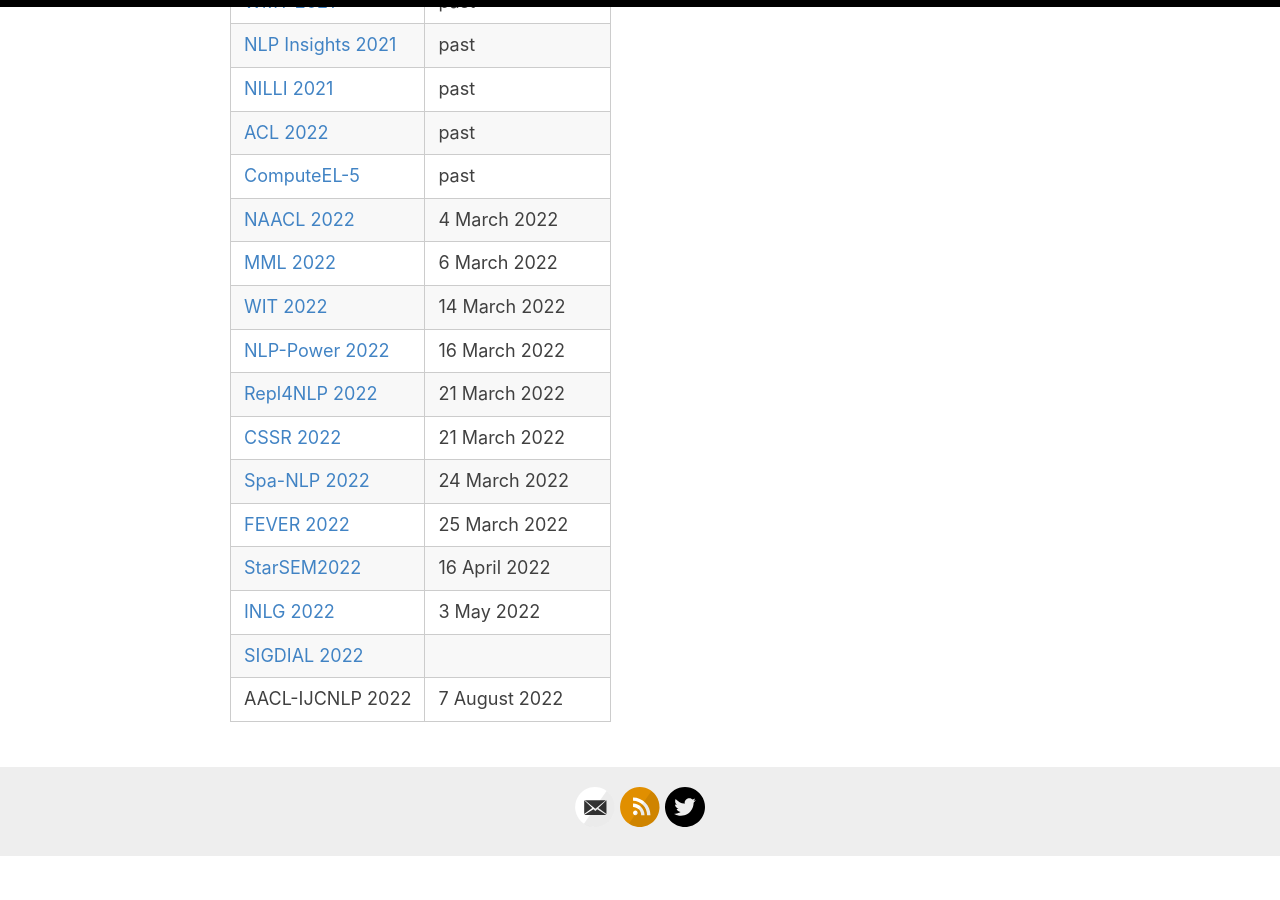
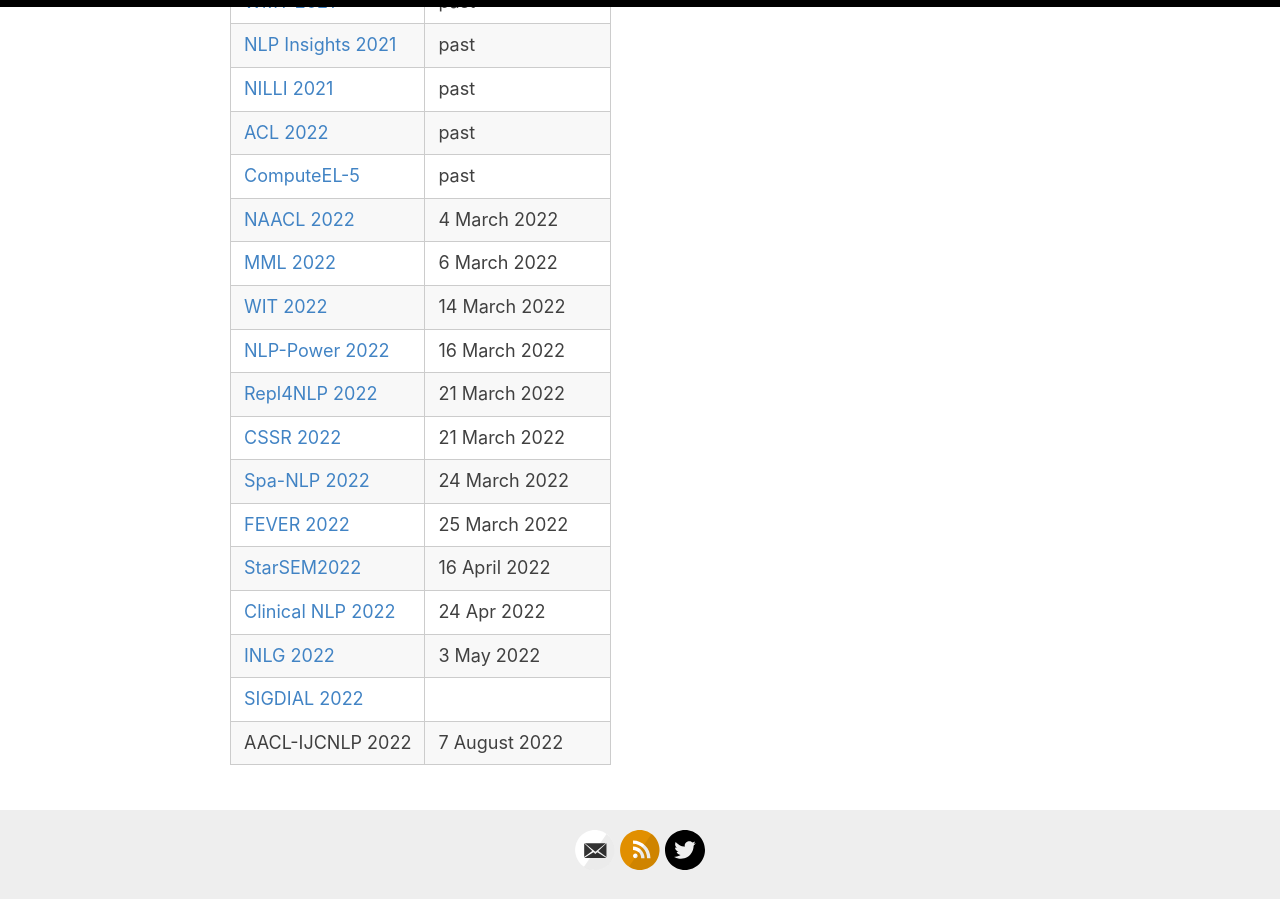
Before and after one commit to amitmerchant1990/reverie, a Jekyll site: the page built from dates.md, in a window 1280 px wide and 900 px high, scrolled down 1744 px. Built offline with Jekyll 4.4.1, drawn with Linux system fonts in a browser that asks for light colours; before the commit the page ends 2600 px from its top, so only the background shows below that.

Commit message:
Update dates.md

```diff
--- a/dates.md
+++ b/dates.md
@@ -56,6 +56,7 @@ Current publication venues participating in ARR are listed below. If you represe
 | [Spa-NLP 2022](https://openreview.net/group?id=aclweb.org/ACL/2022/Workshop/Spa-NLP) | 24 March 2022 |
 | [FEVER 2022](https://fever.ai/) | 25 March 2022 |
 | [StarSEM2022](https://sites.google.com/view/starsem2022/) | 16 April 2022 |
+| [Clinical NLP 2022](https://clinical-nlp.github.io/2022/) | 24 Apr 2022 |
 | [INLG 2022](https://inlgmeeting.github.io) | 3 May 2022 |
 | [SIGDIAL 2022](https://2022.sigdial.org/) | |
 | AACL-IJCNLP 2022 | 7 August 2022 |
```
